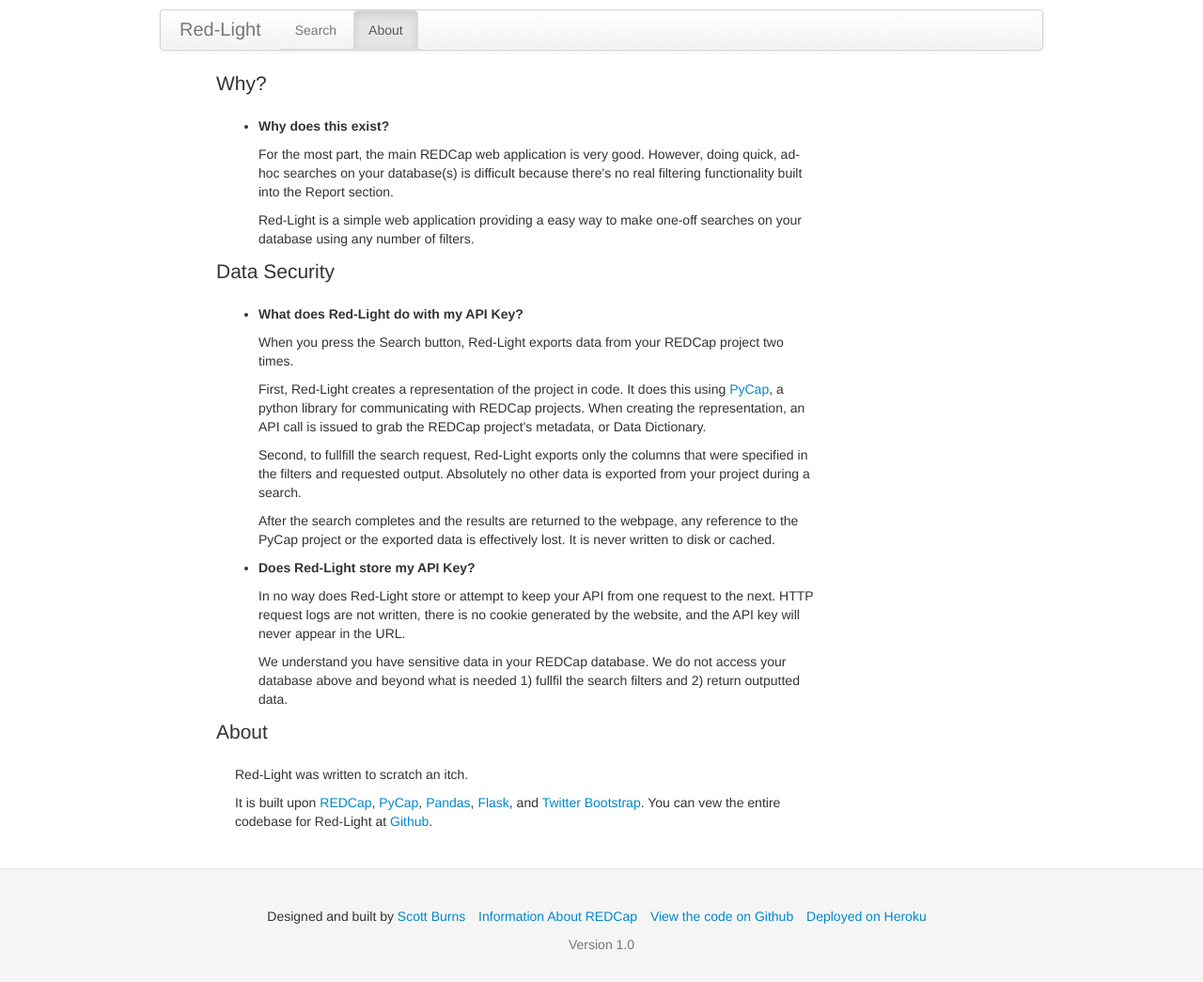
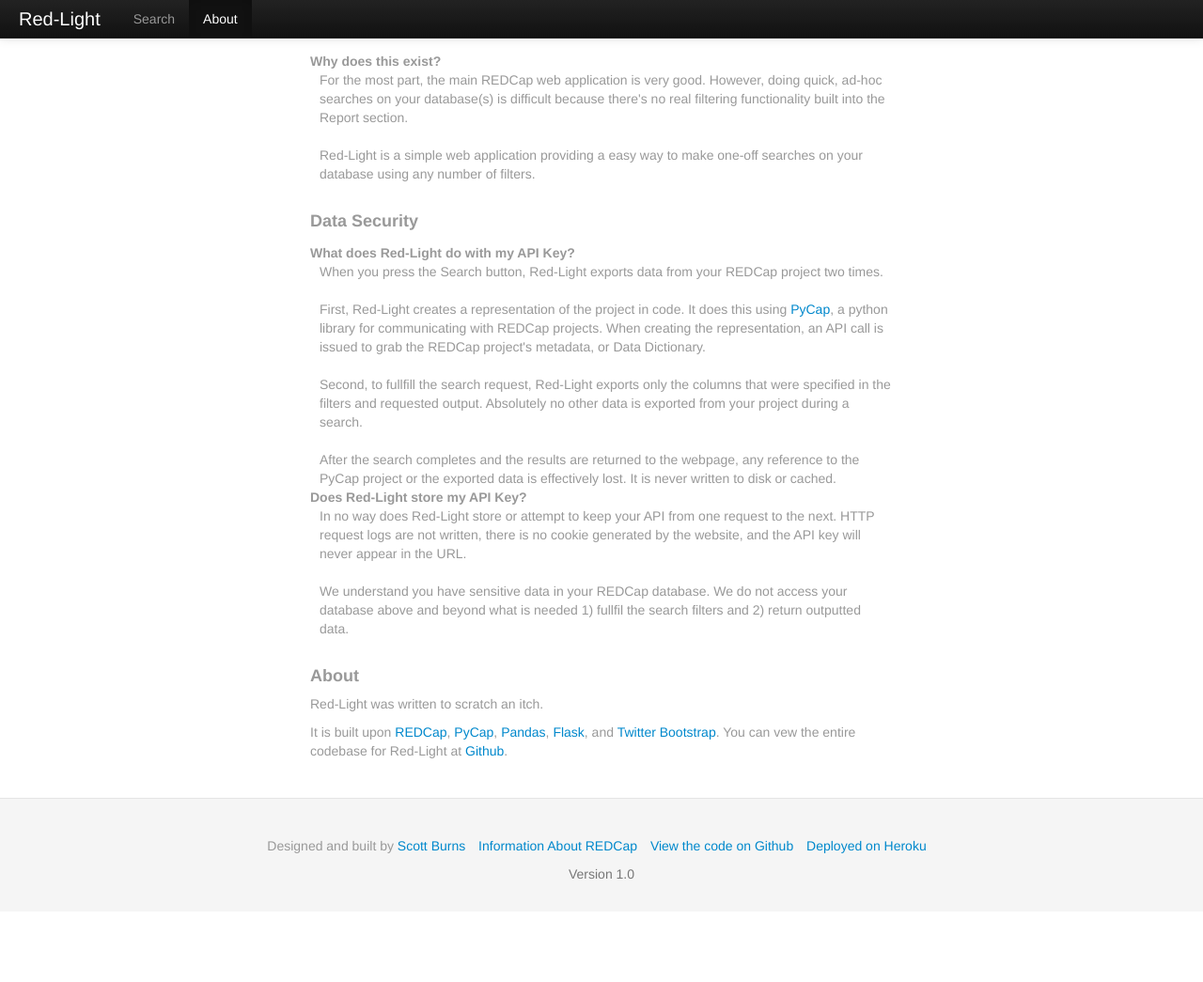
Before and after one commit to sburns/red-light, a Flask app: page /about in a window 1280 px wide. Shown: the whole page at 94% size. After the commit the page ends 936 px from the top, so only its background shows below. Run offline with Flask 2, Linux system fonts and the light colour scheme; some libraries are stand-ins or nearby versions.

Commit message:
Cosmetics

```diff
--- a/redlight/templates/about.html
+++ b/redlight/templates/about.html
@@ -2,67 +2,53 @@
 
 {%block body%}
 <div class="row">
-  <p class="lead">Why?</p>
+  <div class="span1"></div>
   <div class="span8">
-    <ul>
-      <li>
-        <p>
-          <strong>Why does this exist?</strong>
-        </p>
-        <p>
+    <dl>
+      <dt>Why does this exist?</dt>
+      <dd>
         For the most part, the main REDCap web application is very good. However, doing quick, ad-hoc searches on your database(s) is difficult because there's no real filtering functionality built into the Report section.
-        </p>
-        <p>
+        <br /><br />
         Red-Light is a simple web application providing a easy way to make one-off searches on your database using any number of filters.
-        </p>
-      </li>
-    </ul>
+      </dd>
+    </dl>
   </div>
+  <div class="span1"></div>
 </div>
 <div class="row">
-  <p class="lead">Data Security</p>
+  <div class="span1"></div>
   <div class="span8">
-    <ul>
-        <li>
-            <p>
-                <strong>What does Red-Light do with my API Key?</strong>
-            </p>
-            <p>
+    <h4>Data Security</h4>
+    <dl>
+        <dt>What does Red-Light do with my API Key?</dt>
+        <dd>
           When you press the Search button, Red-Light exports data from your REDCap project two times.
-            </p>
-            <p>
+          <br /><br />
           First, Red-Light creates a representation of the project in code. It does this using <a href="http://sburns.github.com/PyCap">PyCap</a>, a python library for communicating with REDCap projects. When creating the representation, an API call is issued to grab the REDCap project's metadata, or Data Dictionary.
-            </p>
-            <p>
+          <br /><br />
           Second, to fullfill the search request, Red-Light exports only the columns that were specified in the filters and requested output. Absolutely no other data is exported from your project during a search.
-            </p>
-            <p>
+          <br /><br />
           After the search completes and the results are returned to the webpage, any reference to the PyCap project or the exported data is effectively lost. It is never written to disk or cached.
-            </p>
-        </li>
-
-
-        <li>
-            <p>
-                <strong>Does Red-Light store my API Key?</strong>
-            </p>
-            <p>
+        </dd>
+        <dt>Does Red-Light store my API Key?</dt>
+        <dd>
           In no way does Red-Light store or attempt to keep your API from one request to the next. HTTP request logs are not written, there is no cookie generated by the website, and the API key will never appear in the URL.
-            </p>
-            <p>
+          <br /><br />
           We understand you have sensitive data in your REDCap database. We do not access your database above and beyond what is needed 1) fullfil the search filters and 2) return outputted data.
-            </p>
-        </li>
-    </ul>
+        </dd>
+    </dl>
   </div>
+  <div class="span1"></div>
 </div>
 <div class="row">
-  <p class="lead">About</p>
+  <div class="span1"></div>
   <div class="span8">
+    <h4>About</h4>
     <p>Red-Light was written to scratch an itch.</p>
     <p>It is built upon <a href="http://project-redcap.org/">REDCap</a>, <a href="http://sburns.github.com/PyCap">PyCap</a>, <a href="http://pandas.pydata.org">Pandas</a>, <a href="http://flask.pocoo.org">Flask</a>, and <a href="http://twitter.github.com/bootstrap/index.html">Twitter Bootstrap</a>. You can vew the entire codebase for Red-Light at <a href="http://github.com/sburns/red-light">Github</a>.
     </p>
   </div>
+  <div class="span1"></div>
 </div>
 {%endblock%}
 
--- a/redlight/templates/layout.html
+++ b/redlight/templates/layout.html
@@ -6,24 +6,23 @@
   <link rel=stylesheet type=text/css href="{{ url_for('static', filename='css/style.css') }}">
 </head>
 <body>
+  <div class="navbar navbar-inverse navbar-static-top">
+    <div class="navbar-inner">
+      <a class="brand" href="{{ url_for('index') }}">Red-Light</a>
+      <ul class="nav">
+        <li id="navSearch"><a href="{{ url_for('index') }}">Search</a></li>
+        <li id="navAbout"><a href="{{ url_for('about') }}">About</a></li>
+      </ul>
+  </div>
   <div class="container">
-    <div class="row" style="padding: 5px;"></div>
-    <div class="navbar">
-      <div class="navbar-inner">
-        <a class="brand" href="{{ url_for('index') }}">Red-Light</a>
-        <ul class="nav nav-tabs">
-          <li id="navSearch"><a href="{{ url_for('index') }}">Search</a></li>
-          <li id="navAbout"><a href="{{ url_for('about') }}">About</a></li>
-        </ul>
-      </div>
-    </div>
     <div class="row">
       <div class="span1">
       </div>
-      <div class="span11">
+      <div class="span10">
         {%block body%}
         {%endblock%}
       </div>
+      <div class="span1"></div>
     </div>
   </div>
   <div class="footer">
```
Also changed, not shown: redlight/static/js/index.js (+4 -4 lines), redlight/templates/index.html (+16 -11 lines). Lines whose indentation alone changed are shown as unchanged.
